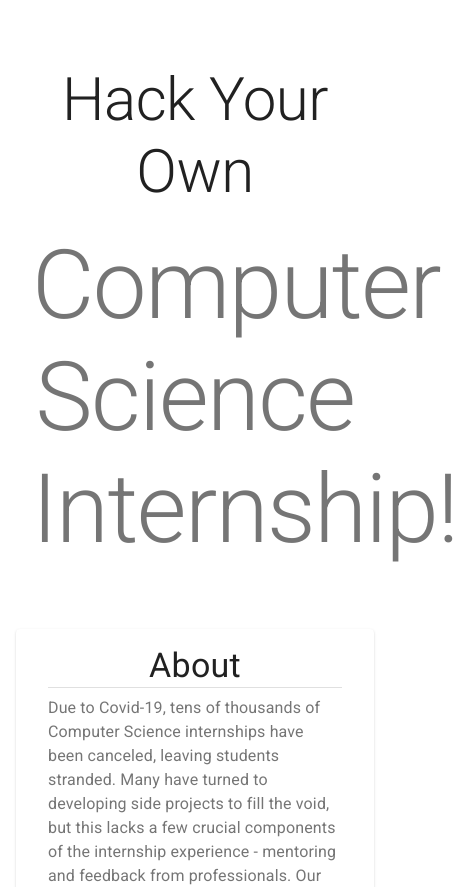
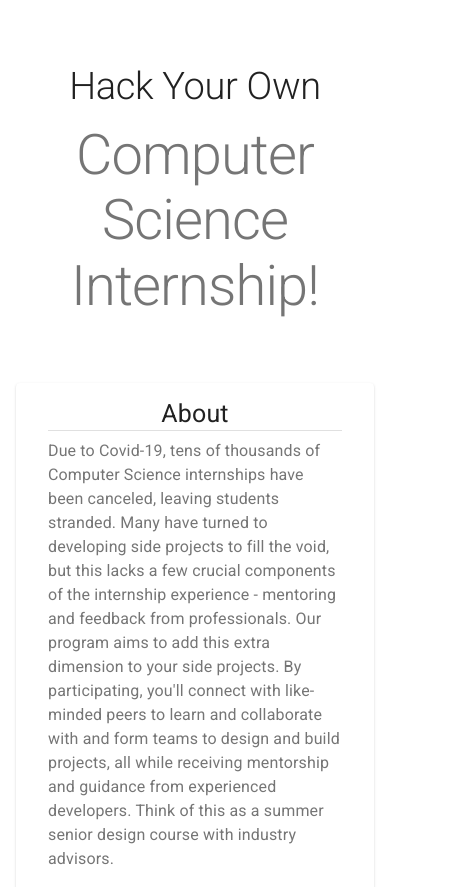
Before and after one commit to syntheticproduct/HackYourOwn, a Next.js app: page / in a window 390 px wide. Shown: the top 887 px of the page, 457 px wide, since content can reach past the window. Built offline with nearby package versions, Linux system fonts and the light colour scheme.

Commit message:
added responsive fonts for mobile.

```diff
--- a/src/theme.js
+++ b/src/theme.js
@@ -1,8 +1,8 @@
-import { createMuiTheme } from '@material-ui/core/styles';
+import { createMuiTheme, responsiveFontSizes } from '@material-ui/core/styles';
 import { red } from '@material-ui/core/colors';
 
 // Create a theme instance.
-const theme = createMuiTheme({
+let theme = createMuiTheme({
   palette: {
     primary: {
       main: "#738ADB",
@@ -19,4 +19,6 @@
   },
 });
 
+theme = responsiveFontSizes(theme);
+
 export default theme;
```
